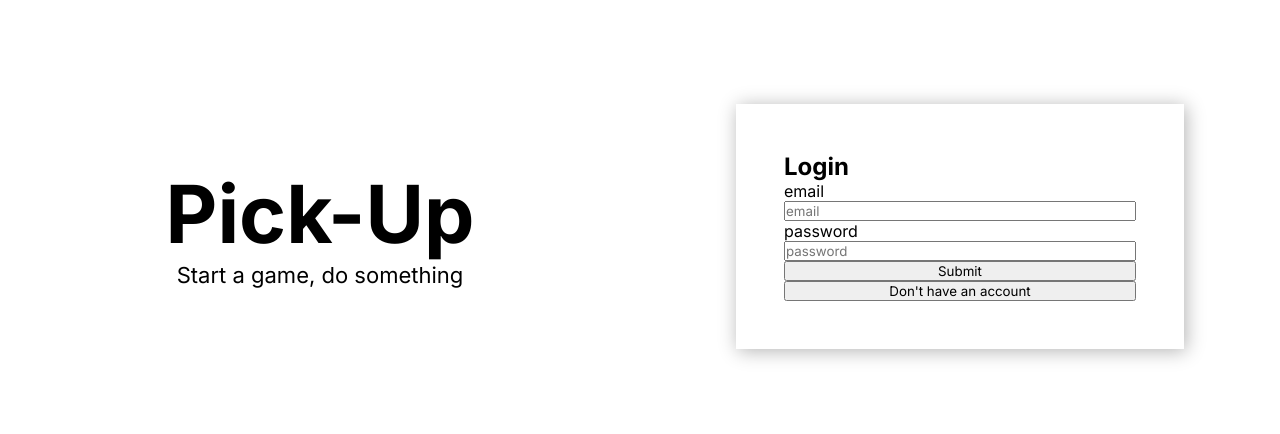
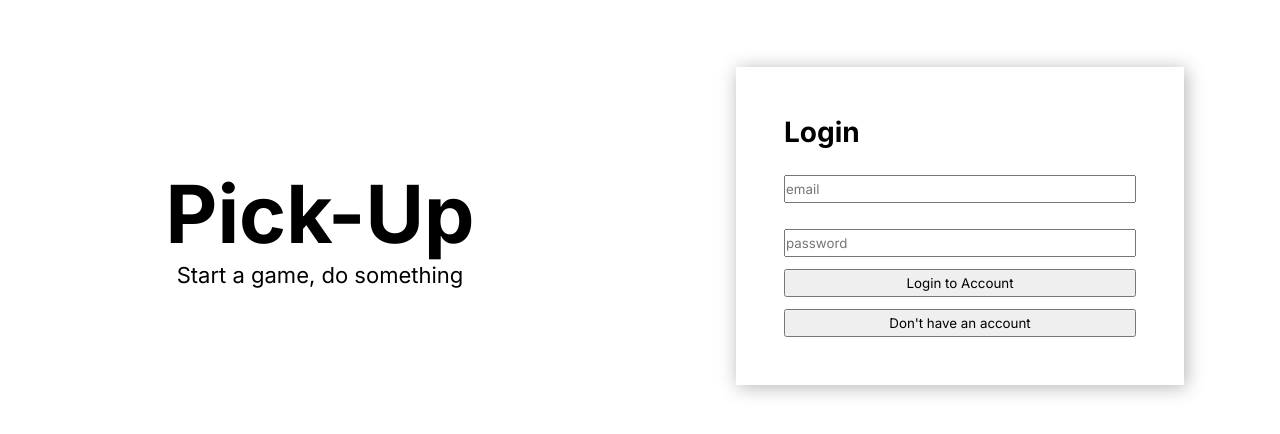
Before and after one commit to keithro/pickup-client, a React (Create React App) app: page /#/ in a window 1280 px wide. Shown: the part 174-608 px from the top of the page. Built offline with nearby package versions, Linux system fonts and the light colour scheme.

Commit message:
Basic Register and Login styling

```diff
--- a/src/App.js
+++ b/src/App.js
@@ -13,7 +13,7 @@ function App() {
   return (
     <div className="App">
       <Routes>
-        <Route path='/' exact element={<Welcome user={user} setUser={setUser} />} />
+        <Route path='/' element={<Welcome user={user} setUser={setUser} />} />
         <Route path='/home' element={<Home user={user} />} />
         {/* <Route path='/register' element={<Register />} /> */}
       </Routes>
--- a/src/Components/Home/Home.js
+++ b/src/Components/Home/Home.js
@@ -1,11 +1,12 @@
+import React, { useEffect, useState } from 'react';
+import './Home.css';
 
-// import './Home.css';
+const Home = (props) => {
 
-// const Home = (props) => {
 
-//   return (
+  return (
+    <h1>Welcome to the Home page</h1>
+  )
+}
 
-//   )
-// }
-
-// export default Home;
+export default Home;
--- a/src/Components/Login/Login.css
+++ b/src/Components/Login/Login.css
@@ -1,5 +1,6 @@
 .login {
   width: 70%;
+  max-width: 45rem;
   padding: 3.6rem;
   box-shadow: 2px 2px 1rem rgba(0, 0, 0, 0.3);
 
@@ -7,10 +8,35 @@
   flex-direction: column;
 }
 
+.login-heading {
+  font-size: 2.8rem;
+  margin-top: .8rem 0;
+}
+
 .login form {
   display: flex;
   flex-direction: column;
+}
 
+.login label {
+  margin-top: .6rem;
+
+  transition: all .3s;
+}
+
+.login label.placeholder-hidden {
+  opacity: 0;
+  visibility: hidden;
+  transform: translateY(3rem);
+}
+
+.login input {
+  height: 2.8rem;
+}
+
+.login button {
+  height: 2.8rem;
+  margin-top: 1.2rem;
 }
 
 @media screen and (min-width: 768px) {
--- a/src/Components/Login/Login.js
+++ b/src/Components/Login/Login.js
@@ -2,7 +2,9 @@ import React, { useState } from 'react';
 import './Login.css';
 
 const Login = (props) => {
-  const [input, setInput] = useState({ email: '', password: '' })
+  const [input, setInput] = useState({ email: '', password: '' });
+  // const [isLoading, setIsLoading] = useState(false);
+  // const [isErrors, setIsErrors] = useState('');
 
   const handleClick = () => {
     props.setMember(false)
@@ -12,34 +14,48 @@ const Login = (props) => {
     setInput({ ...input, [event.target.name]: event.target.value})
   }
 
-  const handleSubmit = async (event) => {
+  const handleLogin = async (event) => {
     event.preventDefault();
 
-    console.log('Event: ', event.type);
-    console.log('Input: ', input);
+    // TODO: DELETE
+    // console.log('Event: ', event.type);
+    // console.log('Input: ', input);
 
-    const res = await fetch('http://localhost:4000/users/login', {
+    const res = await fetch('http://localhost:4000/auth/login', {
       method: 'POST',
       headers: {
         'Content-Type': 'application/json',
       },
       body: JSON.stringify(input),
     });
-    const data = res.json();
-    console.log('Returned data: ',data);
+    const data = await res.json();
+
+    if(data.errors) {
+      // TODO: DELETE
+      console.log('data.errors: ', data.errors);
+      // console.log('data.errors[0].msg: ', data.errors[0].msg);
+      // console.log('data.errors.msg: ', data.errors.msg);
+
+      const errors = data.errors.msg || data.errors[0].msg;
+      console.log('Your errors variable = ', errors)
+      // setIsErrors(errors);
+    } else {
+      console.log('Success data: ',data);
+
+    }
   }
 
   return (
     <div className="login">
-      <h2>Login</h2>
-      <form onSubmit={handleSubmit}>
-        <label for='email'>email</label>
+      <h2 className='login-heading'>Login</h2>
+      <form onSubmit={handleLogin}>
+        <label for='email' className={input.email || 'placeholder-hidden'}>email</label>
         <input type='text' name='email' placeholder='email' value={input.email} onChange={handleInputChange} />
-        <label for='password'>password</label>
-        <input type='text' name='password' placeholder='password' value={input.password} onChange={handleInputChange} />
-        <button type='submit' >Submit</button>
+        <label for='password' className={input.password || 'placeholder-hidden'}>password (min 8 characters)</label>
+        <input type='password' name='password' placeholder='password' value={input.password} onChange={handleInputChange} />
+        <button type='submit'>Login to Account</button>
+        <button type='button' onClick={handleClick}>Don't have an account</button>
       </form>
-      <button type='button' onClick={handleClick} >Don't have an account</button>
     </div>
   )
 }
--- a/src/Components/Register/Register.css
+++ b/src/Components/Register/Register.css
@@ -1,5 +1,6 @@
 .register {
   width: 70%;
+  max-width: 45rem;
   padding: 3.6rem;
   box-shadow: 2px 2px 1rem rgba(0, 0, 0, 0.3);
 
@@ -7,10 +8,35 @@
   flex-direction: column;
 }
 
+.register-heading {
+  font-size: 2.8rem;
+  margin-top: .8rem 0;
+}
+
 .register form {
   display: flex;
   flex-direction: column;
+}
 
+.register label {
+  margin-top: .6rem;
+
+  transition: all .3s;
+}
+
+.register label.placeholder-hidden {
+  opacity: 0;
+  visibility: hidden;
+  transform: translateY(3rem);
+}
+
+.register input {
+  height: 2.8rem;
+}
+
+.register button {
+  height: 2.8rem;
+  margin-top: 1.2rem;
 }
 
 @media screen and (min-width: 768px) {
--- a/src/Components/Register/Register.js
+++ b/src/Components/Register/Register.js
@@ -2,7 +2,13 @@ import React, { useState } from 'react';
 import './Register.css';
 
 const Register = (props) => {
-  const [input, setInput] = useState({ username: '', email: '', password: '' })
+  const [input, setInput] = useState({ username: '', email: '', password: '', passwordCheck: '' });
+  const [isLoading, setIsLoading] = useState(false);
+  const [isErrors, setIsErrors] = useState('');
+
+  // TODO: HANDLE PASSWORD CHECK
+  // Can have a state = password === passwordCheck
+  // Maybe add to handleInputChange function before setInput()...
 
   const handleClick = () => {
     props.setMember(true)
@@ -12,36 +18,49 @@ const Register = (props) => {
     setInput({ ...input, [event.target.name]: event.target.value})
   }
 
-  const handleSubmit = async (event) => {
+  const handleRegister = async (event) => {
     event.preventDefault();
 
-    console.log('Event: ', event.type);
-    console.log('Input: ', input);
+    // console.log('Event: ', event.type);
+    // console.log('Input: ', input);
 
-    const res = await fetch('http://localhost:4000/users/register', {
+    const res = await fetch('http://localhost:4000/auth/register', {
       method: 'POST',
       headers: {
         'Content-Type': 'application/json',
       },
       body: JSON.stringify(input),
     });
-    const data = res.json();
-    console.log('Returned data: ',data);
+    const data = await res.json();
+
+    if(data.errors) {
+      console.log('DATA.ERRORS: ', data.errors)
+      const errors = data.errors.msg || data.errors[0].msg;
+      // TODO: DELETE
+      console.log('Your errors variable = ', errors)
+      setIsErrors(errors);
+    } else {
+      console.log('Success data: ',data);
+
+    }
+
   }
 
   return (
     <div className="register">
-      <h2>Register</h2>
-      <form onSubmit={handleSubmit}>
-        <label for='username'>username</label>
+      <h2 className='register-heading'>Register</h2>
+      <form onSubmit={handleRegister}>
+        <label for='username' className={input.username || 'placeholder-hidden'}>username</label>
         <input type='text' name='username' placeholder='username' value={input.username} onChange={handleInputChange} />
-        <label for='email'>email</label>
+        <label for='email' className={input.email || 'placeholder-hidden'}>email</label>
         <input type='text' name='email' placeholder='email' value={input.email} onChange={handleInputChange} />
-        <label for='password'>password</label>
-        <input type='text' name='password' placeholder='password' value={input.password} onChange={handleInputChange} />
-        <button type='submit' >Submit</button>
+        <label for='password' className={input.password || 'placeholder-hidden'}>password (min 8 characters)</label>
+        <input type='password' name='password' placeholder='password' value={input.password} onChange={handleInputChange} />
+        <label for='passwordCheck' className={input.passwordCheck || 'placeholder-hidden'}>confirm password</label>
+        <input type='password' name='passwordCheck' placeholder='confirm password' value={input.passwordCheck} onChange={handleInputChange} />
+        <button type='submit'>Sign Up</button>
+        <button type='button' onClick={handleClick}>Already have an account</button>
       </form>
-      <button type='button' onClick={handleClick} >Already have an account</button>
     </div>
   )
 }
```
Also changed, not shown: planning/notes.md (+6 -0 lines), src/index.js (+7 -4 lines), planning/project-worksheet.md (renamed from planning/README.md), 1 other file (tests, documents, lock files or other folders).
